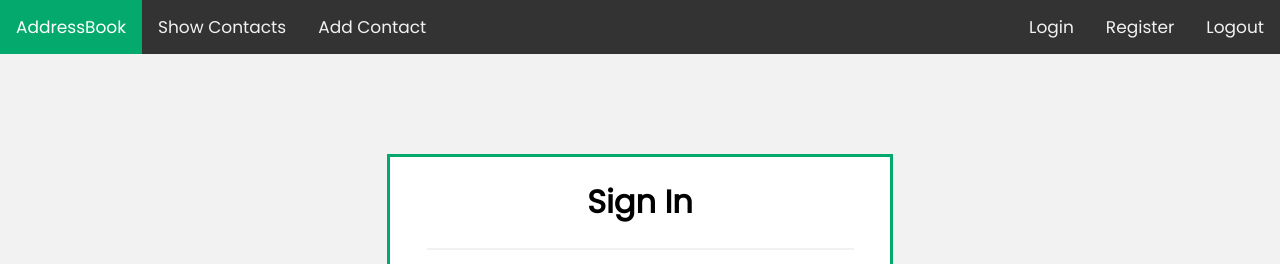
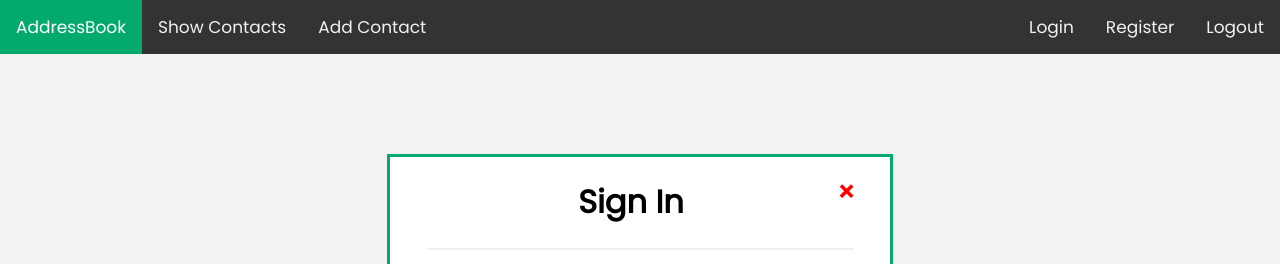
Before and after one commit to Hamze-Ammar/Address-Book, a React (Create React App) app in the folder React-frontend/: page /login in a window 1280 px wide. Shown: the top 264 px of the page. Built offline with nearby package versions, Linux system fonts and the light colour scheme.

Commit message:
Added Close Span For Modal and Forms | React

```diff
--- a/React-frontend/src/components/contact/AddContact.js
+++ b/React-frontend/src/components/contact/AddContact.js
@@ -84,6 +84,7 @@ const AddContact = () => {
   return (
     <div className="add-contact">
       <div className="container">
+      <span className="close" onClick={()=>{navigate('/');}}>&times;</span>
         <h2>Add New Contact</h2>
         <p>Please Fill out all fields</p>
         <p className="alert">{alert && "All fields required"}</p>
--- a/React-frontend/src/components/contact/EditContact.js
+++ b/React-frontend/src/components/contact/EditContact.js
@@ -1,5 +1,5 @@
 import React from "react";
-import { useParams } from "react-router-dom";
+import { useParams, useNavigate } from "react-router-dom";
 import { useState, useEffect } from "react";
 
 const EditContact = () => {
@@ -8,6 +8,8 @@ const EditContact = () => {
   const [relationship, setStatus] = useState("");
   const [email, setEmail] = useState("");
   const [contact, setContact] = useState({});
+  let navigate = useNavigate();
+
 
   //get the contact id:
   const { id } = useParams();
@@ -83,6 +85,7 @@ const EditContact = () => {
   return (
     <div className="add-contact">
       <div className="container">
+      <span className="close" onClick={()=>{navigate('/');}}>&times;</span>
         <h2>Update Contact</h2>
         <form>
           <label htmlFor="">Full Name</label>
--- a/React-frontend/src/components/contact/Row.js
+++ b/React-frontend/src/components/contact/Row.js
@@ -1,11 +1,10 @@
 import React from "react";
 import { Navigate, useNavigate } from "react-router-dom";
-
 import { FaPen, FaTrashAlt } from "react-icons/fa";
 
 const Row = ({ contact, setReload }) => {
     const navigate = useNavigate();
-  //console.log(contact._id);
+//   console.log("1: ",String(contact.location.coordinates[0]));
   let id = contact._id;
 
   //Delete contact
@@ -39,7 +38,8 @@ const Row = ({ contact, setReload }) => {
         <td>{contact.phoneNumber}</td>
         <td>{contact.relationship}</td>
         <td>{contact.email}</td>
-        <td>{contact.location}</td>
+        <td>{contact.location ? String(contact.location.coordinates[0]) : ""}</td>
+        <td>{contact.location  ? String(contact.location.coordinates[1]): ""}</td>
         <td>
           <span
             className="icon red"
--- a/React-frontend/src/components/contact/ShowContacts.js
+++ b/React-frontend/src/components/contact/ShowContacts.js
@@ -120,7 +120,7 @@ const ShowContacts = () => {
             <th>Phone Number</th>
             <th>Status</th>
             <th>Email</th>
-            <th>Location</th>
+            <th colspan="2">Location</th>
             <th>...</th>
           </tr>
           {contacts &&
--- a/React-frontend/src/components/general/Login.js
+++ b/React-frontend/src/components/general/Login.js
@@ -56,6 +56,7 @@ export default function Login() {
 
   return (
     <div className={"loginContainer"}>
+      <span className="close" onClick={()=>{navigate('/');}}>&times;</span>
       <h1 style={{ textAlign: "center" }}>Sign In</h1>
       <hr />
 
--- a/React-frontend/src/components/general/Register.js
+++ b/React-frontend/src/components/general/Register.js
@@ -89,6 +89,7 @@ export default function Register() {
     <div className="containerRegister">
       <form className="modalContent" onSubmit={onSubmit}>
         <div className={"container"}>
+      <span className="close" onClick={()=>{navigate('/');}}>&times;</span>
           <h1>Sign Up</h1>
           <p>Please fill in this form to create an account.</p>
           <hr className={"hr"} />
--- a/React-frontend/src/index.css
+++ b/React-frontend/src/index.css
@@ -339,6 +339,21 @@ tr:hover {
   font-size: 15px;
 }
 
+/* The Close Button */
+.close {
+  position: relative;
+  color: red;
+  float: right;
+  font-size: 28px;
+  font-weight: bold;
+}
+
+.close:hover {
+  color: #000;
+  text-decoration: none;
+  cursor: pointer;
+}
+
 /* =====Leaflet ==== */
 
 .leaflet-container {
```
